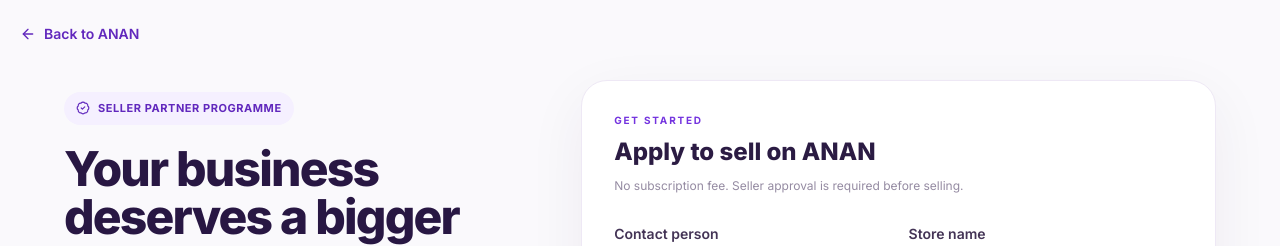
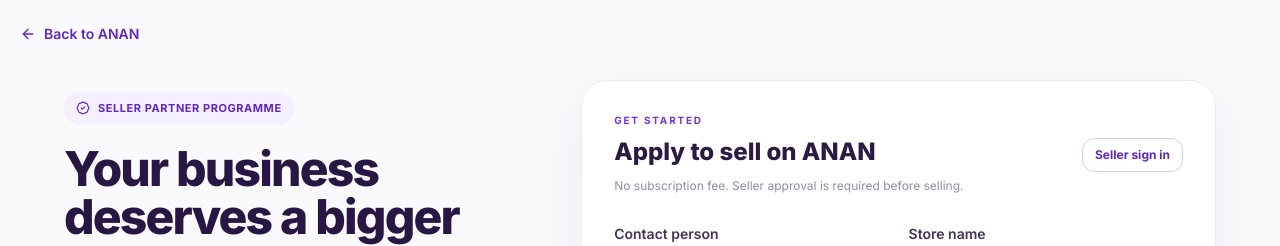
Before and after one commit to dipanjanswapna/anan-, a Next.js app in the folder apps/web/: page /sell in a window 1280 px wide. Shown: the top 246 px of the page. Built offline with nearby package versions, Linux system fonts and the light colour scheme.

Commit message:
feat(web): link seller sign in from seller application page

```diff
--- a/apps/web/src/app/sell/page.tsx
+++ b/apps/web/src/app/sell/page.tsx
@@ -28,7 +28,7 @@ export default function SellOnAnanPage() {
             </div>
           </div>
           <div className="rounded-[26px] border border-[#eee8f5] bg-white p-5 shadow-[0_18px_60px_rgba(47,25,75,.06)] sm:p-8">
-            <div className="mb-7"><p className="text-[10px] font-bold uppercase tracking-[.18em] text-brand-600">Get started</p><h2 className="mt-2 text-2xl font-extrabold text-[#2b1b43]">Apply to sell on ANAN</h2><p className="mt-2 text-xs leading-5 text-[#958ba2]">No subscription fee. Seller approval is required before selling.</p></div>
+            <div className="mb-7 flex flex-wrap items-center justify-between gap-3"><div><p className="text-[10px] font-bold uppercase tracking-[.18em] text-brand-600">Get started</p><h2 className="mt-2 text-2xl font-extrabold text-[#2b1b43]">Apply to sell on ANAN</h2><p className="mt-2 text-xs leading-5 text-[#958ba2]">No subscription fee. Seller approval is required before selling.</p></div><Link href="/seller/login" className="rounded-xl border border-brand-200 px-3 py-2 text-xs font-bold text-brand-700">Seller sign in</Link></div>
             <SellerApplicationForm/>
           </div>
         </section>
```
